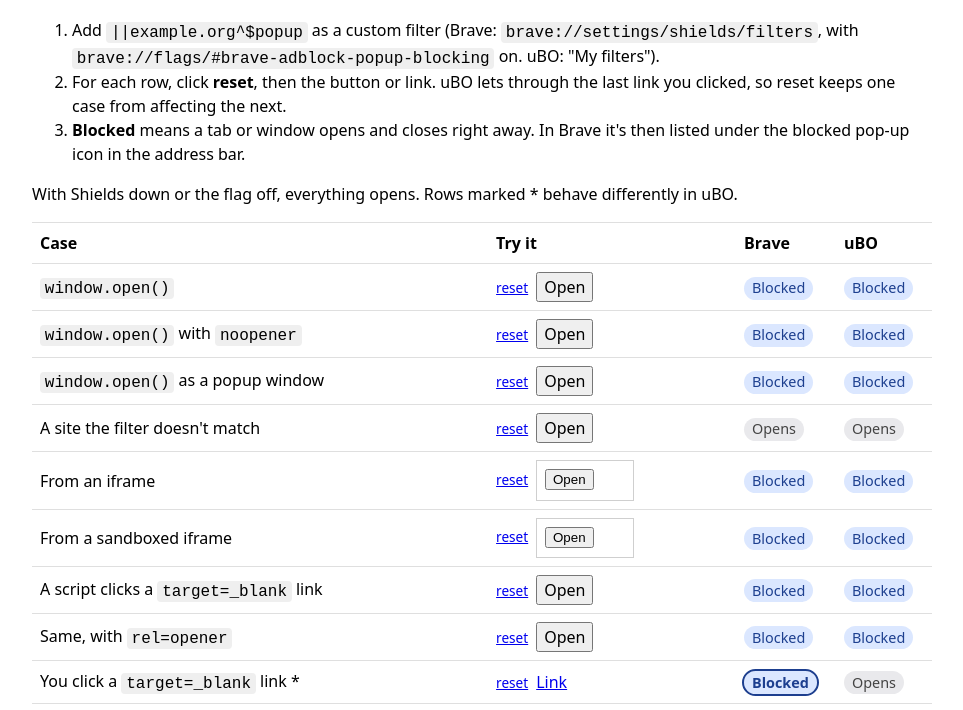
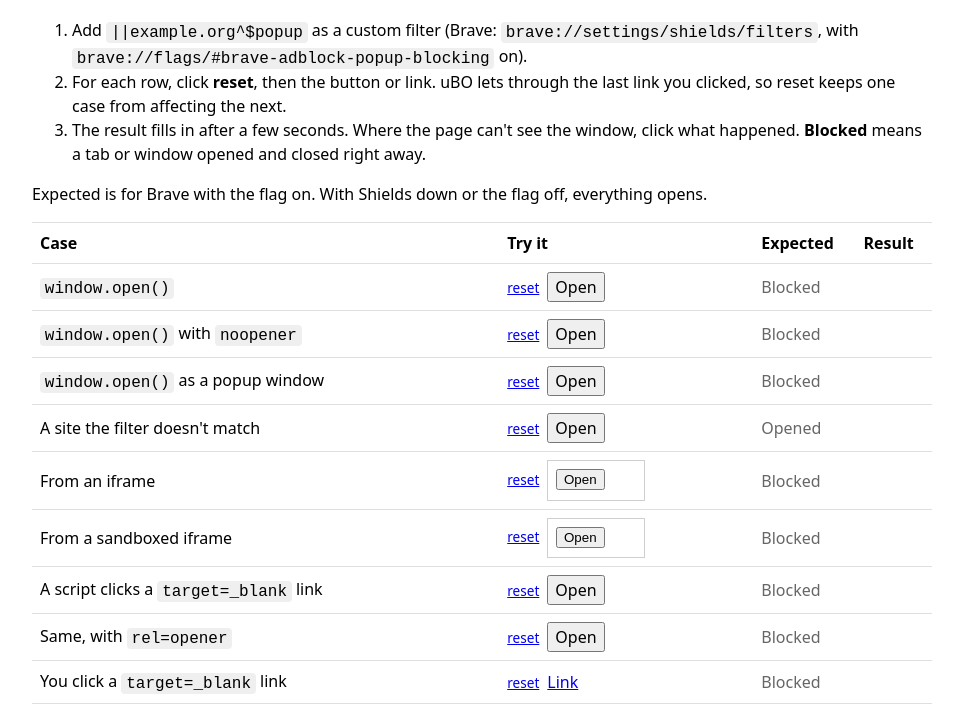
Before and after one commit to StockerMC/brave-test-pages, a plain HTML site: page popup/index.html in a window 1280 px wide. Shown: the part 83-793 px from the top of the page, without its empty margins (158-1121 px from the left). Drawn offline with Linux system fonts and the light colour scheme.

Commit message:
Fill in popup test results live

```diff
--- a/popup/index.html
+++ b/popup/index.html
@@ -19,15 +19,15 @@
   table { border-collapse: collapse; width: 100%; }
   th, td { text-align: left; vertical-align: middle; padding: .5rem; border-top: 1px solid #8884; }
   button { font: inherit; }
+  td button.manual { font-size: .85em; }
   iframe { border: 1px solid #8886; width: 6rem; height: 2.4rem; vertical-align: middle; }
   .overlay-box { position: relative; display: inline-grid; place-items: center; width: 10rem; height: 3rem; border: 2px dashed #8888; }
   .overlay-box a { position: absolute; inset: 0; opacity: 0; }
   .reset { font-size: .85em; margin-right: .5rem; }
   .badge { display: inline-block; padding: .05em .55em; border-radius: 999px; font-size: .9em; }
   .Blocked { background: #dbe7ff; color: #1d3f8f; }
-  .Opens { background: #e9e9ec; color: #444; }
-  .differs td:first-child::after { content: " *"; }
-  .differs td:nth-child(3) .badge { font-weight: 600; outline: 2px solid currentColor; }
+  .Opened { background: #e9e9ec; color: #444; }
+  .expected { color: #666; }
 </style>
 </head>
 <body>
@@ -35,16 +35,16 @@
 
 <ol>
   <li>Add <code id="filter-line"></code> as a custom filter (Brave: <code>brave://settings/shields/filters</code>, with
-    <code>brave://flags/#brave-adblock-popup-blocking</code> on. uBO: "My filters").</li>
+    <code>brave://flags/#brave-adblock-popup-blocking</code> on).</li>
   <li>For each row, click <b>reset</b>, then the button or link. uBO lets through the last link you clicked, so
     reset keeps one case from affecting the next.</li>
-  <li><b>Blocked</b> means a tab or window opens and closes right away. In Brave it's then listed under the blocked
-    pop-up icon in the address bar.</li>
+  <li>The result fills in after a few seconds. Where the page can't see the window, click what happened.
+    <b>Blocked</b> means a tab or window opened and closed right away.</li>
 </ol>
-<p>With Shields down or the flag off, everything opens. Rows marked * behave differently in uBO.</p>
+<p>Expected is for Brave with the flag on. With Shields down or the flag off, everything opens.</p>
 
 <table id="cases">
-  <tr><th>Case</th><th>Try it</th><th>Brave</th><th>uBO</th></tr>
+  <tr><th>Case</th><th>Try it</th><th>Expected</th><th>Result</th></tr>
 </table>
 
 <script>
@@ -56,6 +56,14 @@ const REDIRECT =
 const redirectTo = (url) => REDIRECT + encodeURIComponent(url);
 const OTHER = new URL('?other=1', TARGET).href;
 const XFRAME = params.get('xframe');
+// How long to wait before checking whether a popup was closed.
+const WAIT_MS = 2500;
+
+// Opens `url` from a frame and tells the parent page whether it was closed.
+const FRAME_SCRIPT = (id, url) =>
+    `const w = window.open(${JSON.stringify(url)});` +
+    `setTimeout(() => parent.postMessage({popupTest: ${JSON.stringify(id)},` +
+    ` closed: w ? w.closed : null}, '*'), ${WAIT_MS});`;
 
 // A popup opened by the "hop" case lands on this page, which then navigates
 // itself to the target.
@@ -67,7 +75,8 @@ if (HOP) {
   // Framed by the cross-site iframe case.
   document.body.style.margin = '0';
   document.body.innerHTML = '<button id="open">Open</button>';
-  document.getElementById('open').onclick = () => window.open(TARGET);
+  document.getElementById('open').onclick =
+      () => new Function(FRAME_SCRIPT(params.get('frame'), TARGET))();
 } else {
   setUp();
 }
@@ -77,97 +86,144 @@ function setUp() {
   document.getElementById('filter-line').textContent =
       '||' + new URL(TARGET).hostname + '^$popup';
 
+  const show = (id, result) => {
+    document.getElementById('result-' + id).innerHTML =
+        `<span class="badge ${result}">${result}</span>`;
+  };
+  const askTester = (id) => {
+    document.getElementById('result-' + id).innerHTML =
+        `<button class="manual" data-result="Opened">Opened</button> ` +
+        `<button class="manual" data-result="Blocked">Blocked</button>`;
+  };
+  // Shows whether `w` was closed, or asks the tester if there's no window to
+  // check.
+  const watch = (id, w) => {
+    if (!w) {
+      askTester(id);
+      return;
+    }
+    document.getElementById('result-' + id).textContent = 'Checking…';
+    setTimeout(() => show(id, w.closed ? 'Blocked' : 'Opened'), WAIT_MS);
+  };
+  window.addEventListener('message', (e) => {
+    if (e.data && e.data.popupTest) {
+      if (e.data.closed === null) {
+        askTester(e.data.popupTest);
+      } else {
+        show(e.data.popupTest, e.data.closed ? 'Blocked' : 'Opened');
+      }
+    }
+  });
+
   const handlers = {};
   const button = (id, onclick) => {
     handlers[id] = onclick;
     return `<button id="open-${id}" data-open="${id}">Open</button>`;
   };
-  const link = (id, href, rel) =>
-      `<a id="open-${id}" href="${escape(href)}" target="_blank" rel="${rel}">Link</a>`;
+  // The page can't see a window a link opens, so the tester says.
+  const unseen = (id, html) => {
+    handlers[id] = () => askTester(id);
+    return html.replace('<a ', `<a data-open="${id}" `);
+  };
+  const link = (id, href, rel) => unseen(id,
+      `<a id="open-${id}" href="${escape(href)}" target="_blank" rel="${rel}">Link</a>`);
   const frame = (id, sandbox) => {
-    const doc = `<button id="open" onclick="window.open(${escape(JSON.stringify(TARGET))})">Open</button>`;
+    const doc = `<button id="open" onclick="${escape(FRAME_SCRIPT(id, TARGET))}">Open</button>`;
     return `<iframe id="open-${id}" ${sandbox ? `sandbox="${sandbox}"` : ''} srcdoc="${escape(doc)}"></iframe>`;
   };
-  const scriptClick = (rel) => {
+  const scriptClick = (id, rel) => {
     const a = document.createElement('a');
     a.href = TARGET;
     a.target = '_blank';
     a.rel = rel;
     a.click();
+    askTester(id);
   };
   const B = 'Blocked';
-  const O = 'Opens';
+  const O = 'Opened';
 
-  // id, case, what opens it, Brave, uBO.
+  // id, case, what opens it, expected in Brave.
   const CASES = [
     ['wo', '<code>window.open()</code>',
-     button('wo', () => window.open(TARGET)), B, B],
+     button('wo', () => watch('wo', window.open(TARGET))), B],
     ['wo-noopener', '<code>window.open()</code> with <code>noopener</code>',
-     button('wo-noopener', () => window.open(TARGET, '_blank', 'noopener')), B, B],
+     button('wo-noopener', () => watch('wo-noopener', window.open(TARGET, '_blank', 'noopener'))), B],
     ['wo-popup', '<code>window.open()</code> as a popup window',
-     button('wo-popup', () => window.open(TARGET, '_blank', 'popup')), B, B],
+     button('wo-popup', () => watch('wo-popup', window.open(TARGET, '_blank', 'popup'))), B],
     ['allowed', 'A site the filter doesn\'t match',
-     button('allowed', () => window.open(ALLOWED)), O, O],
+     button('allowed', () => watch('allowed', window.open(ALLOWED))), O],
     ['iframe', 'From an iframe',
-     frame('iframe', ''), B, B],
+     frame('iframe', ''), B],
     ...(XFRAME ? [['cross-origin-iframe', 'From a cross-site iframe',
-        `<iframe id="open-cross-origin-iframe" src="${escape(XFRAME + '?frame=1&target=' + encodeURIComponent(TARGET))}"></iframe>`,
-        B, B]] : []),
+        `<iframe id="open-cross-origin-iframe" src="${escape(XFRAME + '?frame=cross-origin-iframe&target=' + encodeURIComponent(TARGET))}"></iframe>`,
+        B]] : []),
     ['sandboxed-iframe', 'From a sandboxed iframe',
-     frame('sandboxed-iframe', 'allow-scripts allow-popups'), B, B],
+     frame('sandboxed-iframe', 'allow-scripts allow-popups'), B],
     ['script-click', 'A script clicks a <code>target=_blank</code> link',
-     button('script-click', () => scriptClick('')), B, B],
+     button('script-click', () => scriptClick('script-click', '')), B],
     ['script-click-opener', 'Same, with <code>rel=opener</code>',
-     button('script-click-opener', () => scriptClick('opener')), B, B],
+     button('script-click-opener', () => scriptClick('script-click-opener', 'opener')), B],
     ['link', 'You click a <code>target=_blank</code> link',
-     link('link', TARGET, ''), B, O],
+     link('link', TARGET, ''), B],
     ['link-opener', 'Same, with <code>rel=opener</code>',
-     link('link-opener', TARGET, 'opener'), B, O],
+     link('link-opener', TARGET, 'opener'), B],
     ['overlay', 'You click a page covered by an invisible link',
      `<div class="overlay-box" id="open-overlay">Click here` +
-         `<a href="${escape(TARGET)}" target="_blank"></a></div>`, B, O],
+         unseen('overlay', `<a href="${escape(TARGET)}" target="_blank"></a>`) + `</div>`, B],
     ['cancel-same', 'The site cancels your click and opens the link itself',
-     `<a id="open-cancel-same" href="${escape(TARGET)}" data-cancel="${escape(TARGET)}">Link</a>`, B, O],
+     `<a id="open-cancel-same" href="${escape(TARGET)}" data-cancel="${escape(TARGET)}">Link</a>`, B],
     ['cancel-other', 'The site cancels your click and opens another URL',
-     `<a id="open-cancel-other" href="${escape(TARGET)}" data-cancel="${escape(OTHER)}">Link</a>`, B, B],
+     `<a id="open-cancel-other" href="${escape(TARGET)}" data-cancel="${escape(OTHER)}">Link</a>`, B],
     ['blank-then-navigate', 'A blank window, then the site navigates it',
      button('blank-then-navigate', () => {
        const w = window.open();
        if (w) {
          setTimeout(() => { w.location = TARGET; }, 300);
        }
-     }), B, B],
+       watch('blank-then-navigate', w);
+     }), B],
     ['hop', 'The popup loads a page, which then navigates itself',
-     button('hop', () => window.open(
-         location.pathname + '?hop=' + encodeURIComponent(TARGET))), B, B],
+     button('hop', () => watch('hop', window.open(
+         location.pathname + '?hop=' + encodeURIComponent(TARGET)))), B],
     ['redirect-wo', '<code>window.open()</code> that redirects',
-     button('redirect-wo', () => window.open(redirectTo(TARGET))), B, B],
+     button('redirect-wo', () => watch('redirect-wo', window.open(redirectTo(TARGET)))), B],
     ['redirect-link', 'You click a <code>target=_blank</code> link that redirects',
-     link('redirect-link', redirectTo(TARGET), ''), B, B],
+     link('redirect-link', redirectTo(TARGET), ''), B],
     ['middle-click', 'You middle-click or ⌘/ctrl-click a link (not a popup)',
-     `<a id="open-middle-click" href="${escape(TARGET)}">Link</a>`, O, O],
+     unseen('middle-click', `<a id="open-middle-click" href="${escape(TARGET)}">Link</a>`), O],
   ];
 
   const table = document.getElementById('cases');
-  for (const [id, description, html, brave, ubo] of CASES) {
+  for (const [id, description, html, expected] of CASES) {
     const row = table.insertRow();
     row.id = 'case-' + id;
-    row.className = brave === ubo ? '' : 'differs';
     row.innerHTML = `<td>${description}</td>` +
         `<td><a class="reset" id="ready-${id}" href="#case-${id}">reset</a>${html}</td>` +
-        `<td><span class="badge ${brave}">${brave}</span></td>` +
-        `<td><span class="badge ${ubo}">${ubo}</span></td>`;
+        `<td class="expected">${expected}</td><td id="result-${id}"></td>`;
   }
 
-  document.addEventListener('click', (e) => {
+  // A middle-click fires "auxclick" instead of "click".
+  const onOpen = (e) => {
     const open = e.target.closest('[data-open]');
-    if (open) {
+    if (open && (e.type === 'click' || e.button === 1)) {
       handlers[open.dataset.open]();
     }
+  };
+  document.addEventListener('click', onOpen);
+  document.addEventListener('auxclick', onOpen);
+  document.addEventListener('click', (e) => {
     const cancel = e.target.closest('[data-cancel]');
     if (cancel) {
       e.preventDefault();
-      window.open(cancel.dataset.cancel);
+      watch(cancel.id.slice('open-'.length), window.open(cancel.dataset.cancel));
+    }
+    const reset = e.target.closest('.reset');
+    if (reset) {
+      document.getElementById('result-' + reset.id.slice('ready-'.length)).textContent = '';
+    }
+    const manual = e.target.closest('[data-result]');
+    if (manual) {
+      show(manual.closest('td').id.slice('result-'.length), manual.dataset.result);
     }
   });
 }
```
